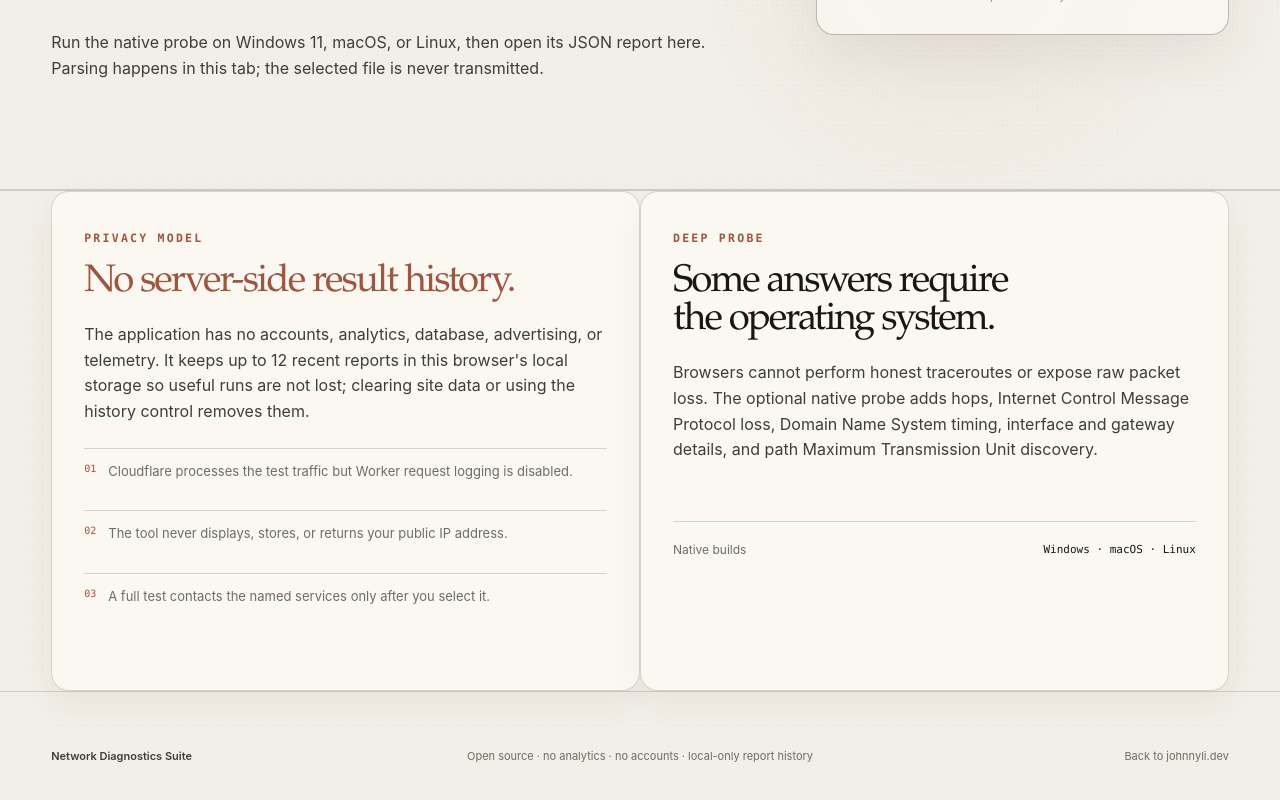
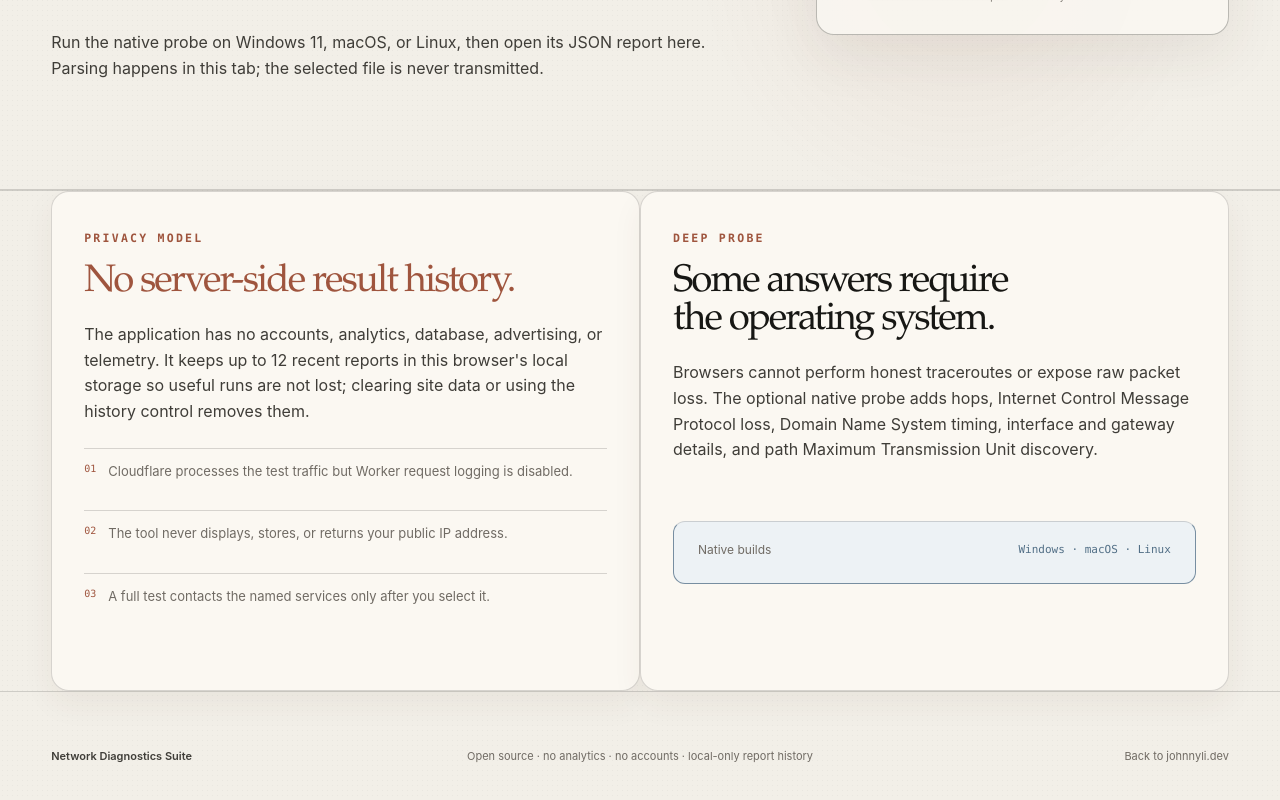
Before and after one commit to JohnnyZLi/Network-Diagnostics-Suite, a React (Vite) app: page / in a window 1280 px wide. Shown: the part 3192-3992 px from the top of the page. Built offline with nearby package versions, Linux system fonts and the light colour scheme.

Commit message:
Apply shared content roles to information panels

```diff
--- a/src/components/InformationPanels.tsx
+++ b/src/components/InformationPanels.tsx
@@ -1,21 +1,25 @@
 export function InformationPanels() {
   return (
-    <section className="information-grid">
-      <article className="information-panel">
-        <span className="eyebrow">Privacy model</span>
+    <section className="information-grid jl-grid-2 jl-responsive-region">
+      <article className="information-panel jl-panel">
+        <span className="eyebrow jl-eyebrow">Privacy model</span>
         <h2>No server-side result history.</h2>
-        <p>The application has no accounts, analytics, database, advertising, or telemetry. It keeps up to 12 recent reports in this browser's local storage so useful runs are not lost; clearing site data or using the history control removes them.</p>
+        <div className="jl-prose">
+          <p>The application has no accounts, analytics, database, advertising, or telemetry. It keeps up to 12 recent reports in this browser's local storage so useful runs are not lost; clearing site data or using the history control removes them.</p>
+        </div>
         <ul className="plain-list">
           <li><span>01</span> Cloudflare processes the test traffic but Worker request logging is disabled.</li>
           <li><span>02</span> The tool never displays, stores, or returns your public IP address.</li>
           <li><span>03</span> A full test contacts the named services only after you select it.</li>
         </ul>
       </article>
-      <article className="information-panel information-panel--probe">
-        <span className="eyebrow">Deep probe</span>
+      <article className="information-panel information-panel--probe jl-panel">
+        <span className="eyebrow jl-eyebrow">Deep probe</span>
         <h2>Some answers require the operating system.</h2>
-        <p>Browsers cannot perform honest traceroutes or expose raw packet loss. The optional native probe adds hops, Internet Control Message Protocol loss, Domain Name System timing, interface and gateway details, and path Maximum Transmission Unit discovery.</p>
-        <div className="probe-status"><span>Native builds</span><strong>Windows · macOS · Linux</strong></div>
+        <div className="jl-prose">
+          <p>Browsers cannot perform honest traceroutes or expose raw packet loss. The optional native probe adds hops, Internet Control Message Protocol loss, Domain Name System timing, interface and gateway details, and path Maximum Transmission Unit discovery.</p>
+        </div>
+        <div className="probe-status jl-callout jl-callout--info"><span>Native builds</span><strong>Windows · macOS · Linux</strong></div>
       </article>
     </section>
   );
```
